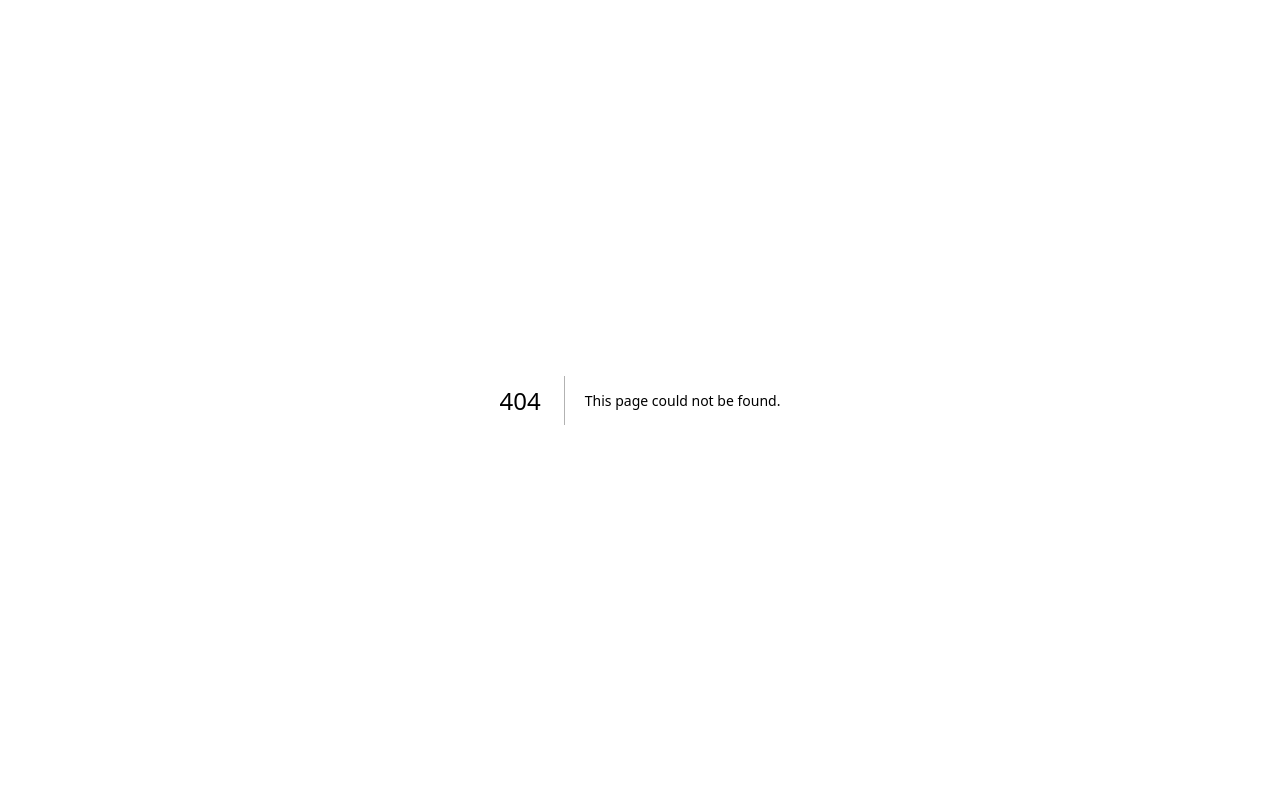
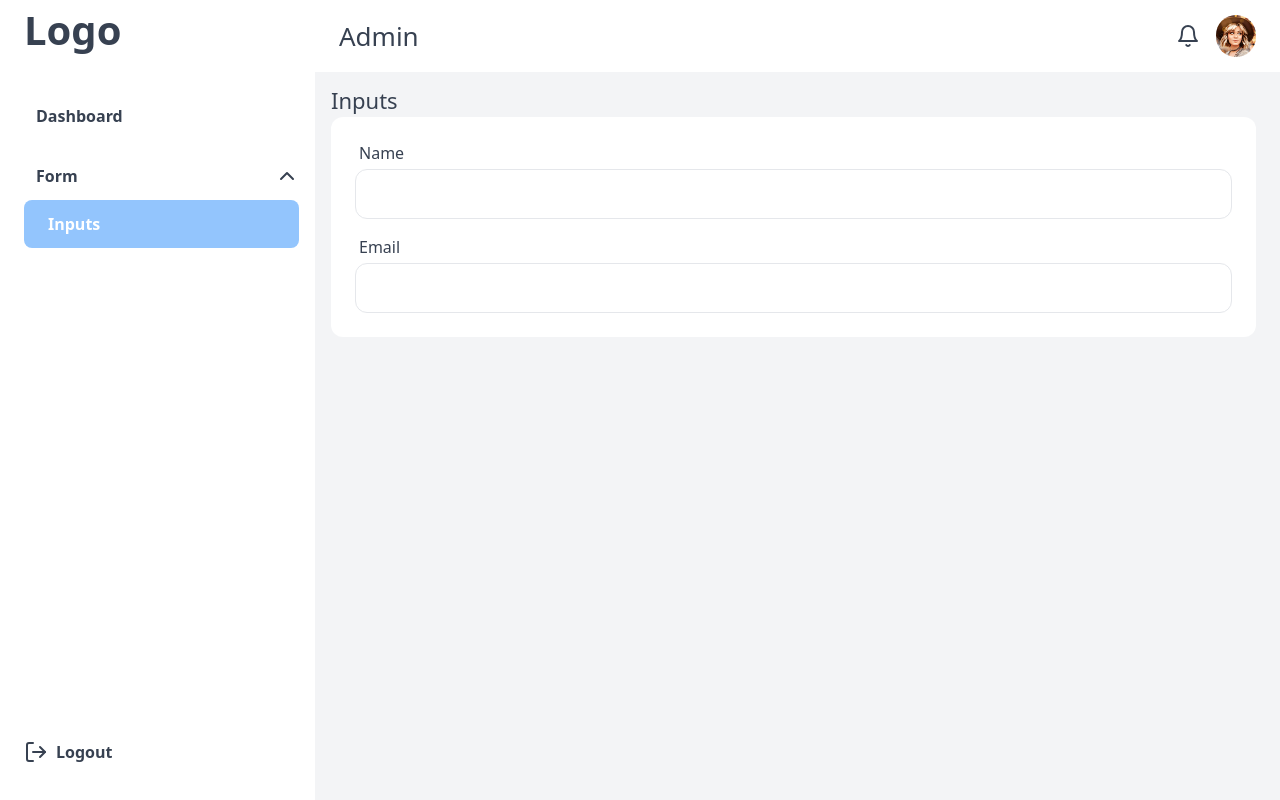
Before and after one commit to viccoSM/joker-next-tailwind, a Next.js app: page /form/input in a window 1280 px wide. Before the commit this address had no page. Built offline with nearby package versions, Linux system fonts and the light colour scheme.

Commit message:
feat(formInputs): Add component inputs

```diff
--- a/src/components/FormInput/index.tsx
+++ b/src/components/FormInput/index.tsx
@@ -1,22 +1,45 @@
-import React, {FC, ReactNode} from 'react';
+import React, { FC, ReactNode } from 'react';
 import clsxm from "@/utils/clsxm";
 
 interface FormInputProps {
   id: string
-  onChange: () => void
+  onChange: (arg: any) => void;
   placeholder?: string
-  type?: string
+  type?: 'email' | 'text' | 'number'
   label?: string
   append?: ReactNode
   prepend?: ReactNode
   className?: string
+  formatter?: (value: string) => string
+  isValid?: boolean
+  required?:boolean
+  value: string | number
 }
 
-const FormInput:FC<FormInputProps> = ({onChange, ...props}) => {
+const FormInput:FC<FormInputProps> = ({onChange, required, formatter, isValid=true, ...props}) => {
+  const handleFormatValue = (value: string): string => {
+    if (formatter) {
+      return formatter(value);
+    }
+    return value;
+  };
+
+  const handleOnChange = (event: React.ChangeEvent<HTMLInputElement>) => {
+    const { value } = event.target;
+    const formattedValue = handleFormatValue(value);
+    onChange({
+      ...event,
+      target: { id: event.target.id, value: formattedValue },
+    });
+  };
+
   return (
     <div className='text-left space-y-1'>
       {props.label && <label htmlFor={props.id} className='mx-1'>{props.label}</label>}
-      <div className="flex items-center border p-3 rounded-xl">
+      <div className={clsxm("flex items-center border p-3 rounded-xl",
+          String(props?.value)?.length > 0 && !isValid && 'border-red-400',
+          isValid === undefined && ''
+        )}>
 
         {props.prepend && props.prepend}
 
@@ -27,9 +50,11 @@ const FormInput:FC<FormInputProps> = ({onChange, ...props}) => {
           className={clsxm('outline-none flex-1 w-full -internal-autofill-selected:bg-transparent',
             props.className,
             props.prepend && 'pl-2',
-            props.append && 'pr-2'
+            props.append && 'pr-2',
+            String(props?.value)?.length > 0 && !isValid && 'text-red-400'
           )}
-          onChange={onChange}
+          value={props.value}
+          onChange={handleOnChange}
         />
 
         {props.append && props.append}
--- /dev/null
+++ b/src/modules/Form/Inputs/index.tsx
@@ -0,0 +1,45 @@
+import React, {useState} from 'react';
+import DashboardLayout from "@/layouts/DashboardLayout";
+import Breadcrumbs from "@/components/Breadcrumbs";
+import FormInput from "@/components/FormInput";
+import {mailRegex} from "@/utils/regex";
+
+const Dashboard = () => {
+  const [form, setForm] = useState({
+    name: "",
+    email: ""
+  })
+
+  const handleChange = (e) =>{
+    const {target: {id, value}} = e
+    setForm({
+      ...form, [id]: value
+    })
+    console.log(form.name)
+  }
+  return (
+    <DashboardLayout>
+      <Breadcrumbs title='Inputs'/>
+      <div className='pr-6'>
+        <div className='bg-white rounded-xl w-full p-6 space-y-4'>
+          <FormInput
+            label='Name'
+            id='name'
+            value={form.name}
+            onChange={handleChange}
+          />
+          <FormInput
+            label='Email'
+            type='email'
+            id='email'
+            value={form.email}
+            isValid={mailRegex.test(form.email)}
+            onChange={handleChange}
+          />
+        </div>
+      </div>
+    </DashboardLayout>
+  );
+}
+
+export default Dashboard;
--- /dev/null
+++ b/src/pages/form/input/index.tsx
@@ -0,0 +1,7 @@
+import dynamic from "next/dynamic";
+
+const Page = dynamic(() => import("@/modules/Form/Inputs"), {
+  ssr: false,
+});
+
+export default Page;
--- /dev/null
+++ b/src/utils/regex.ts
@@ -0,0 +1 @@
+export const mailRegex = /^[^\s@]+@[^\s@]+\.[^\s@]+$/;
```
